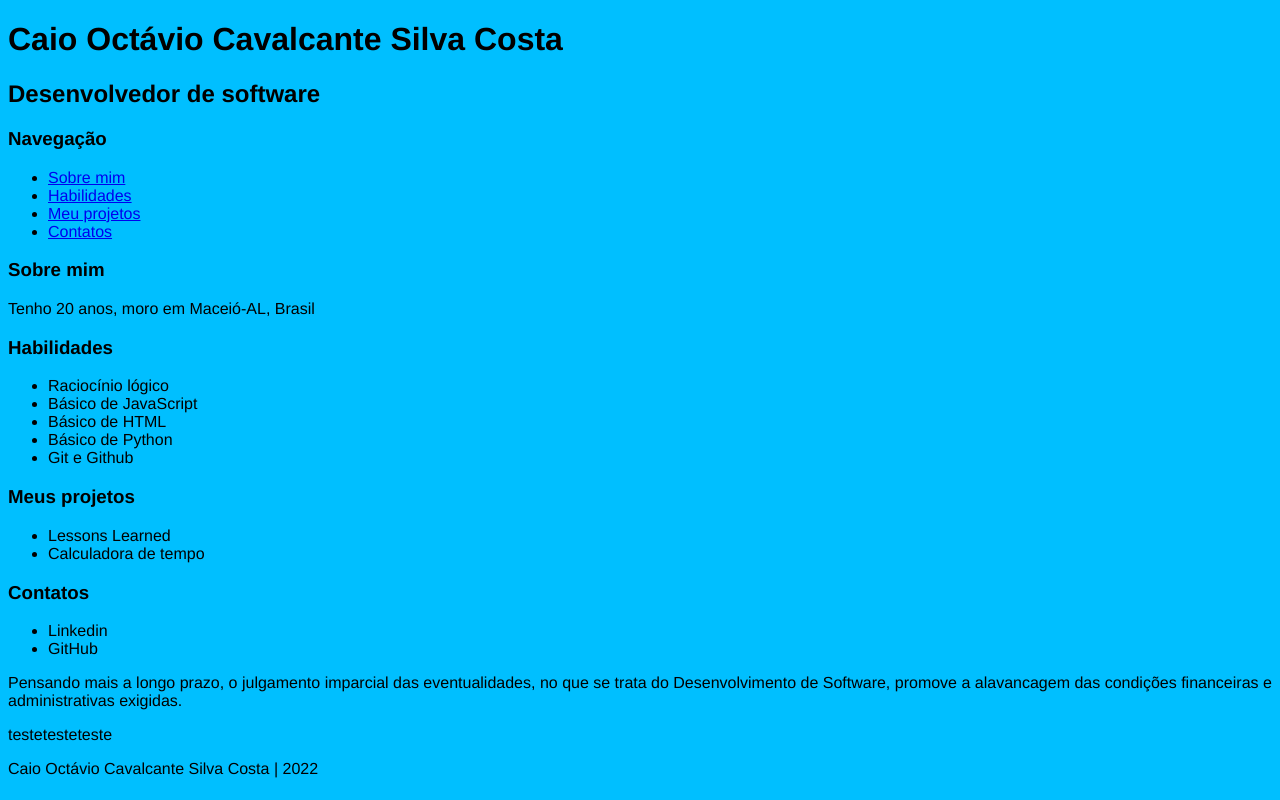
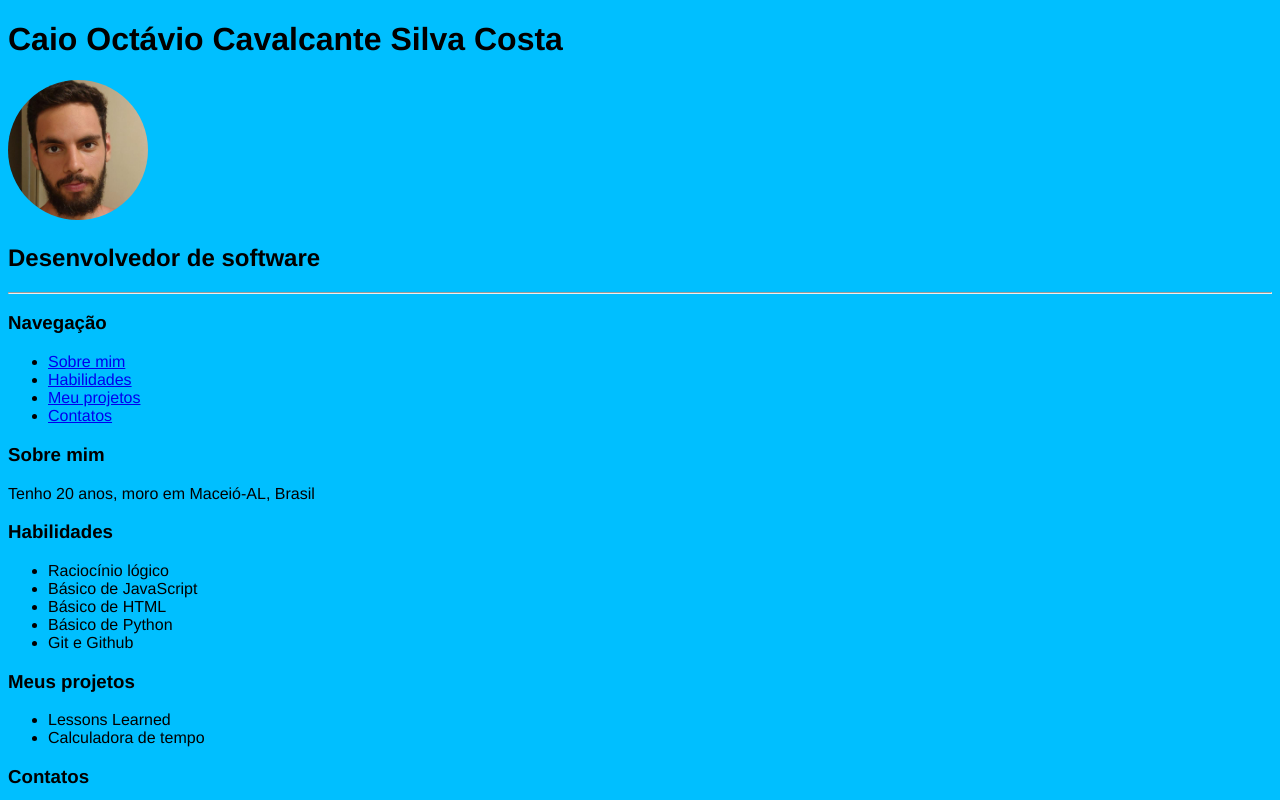
Before and after one commit to cocsc/cocsc.github.io, a plain HTML site: page index.html in a window 1280 px wide. Shown: the top 800 px of the page. Drawn offline with Linux system fonts and the light colour scheme.

Commit message:
novas mudanças

```diff
--- a/index.html
+++ b/index.html
@@ -12,6 +12,7 @@
       font-family: 'Franklin Gothic Medium', 'Arial Narrow', Arial, sans-serif;
     }
     .estilo-a{
+
     }
 
   </style>
@@ -19,7 +20,9 @@
 <body>
   <header>
     <h1 class="estilo-a">Caio Octávio Cavalcante Silva Costa</h1>
+    <img style="border-radius: 100%;" src="/fotodocaio.jpg" alt="fotodocaio" width="140px">
     <h2>Desenvolvedor de software</h2>
+  <hr>
   </header>
   <nav>
     <h3>Navegação</h3>
```
Also changed, not shown: fotodocaio.jpg (added).
